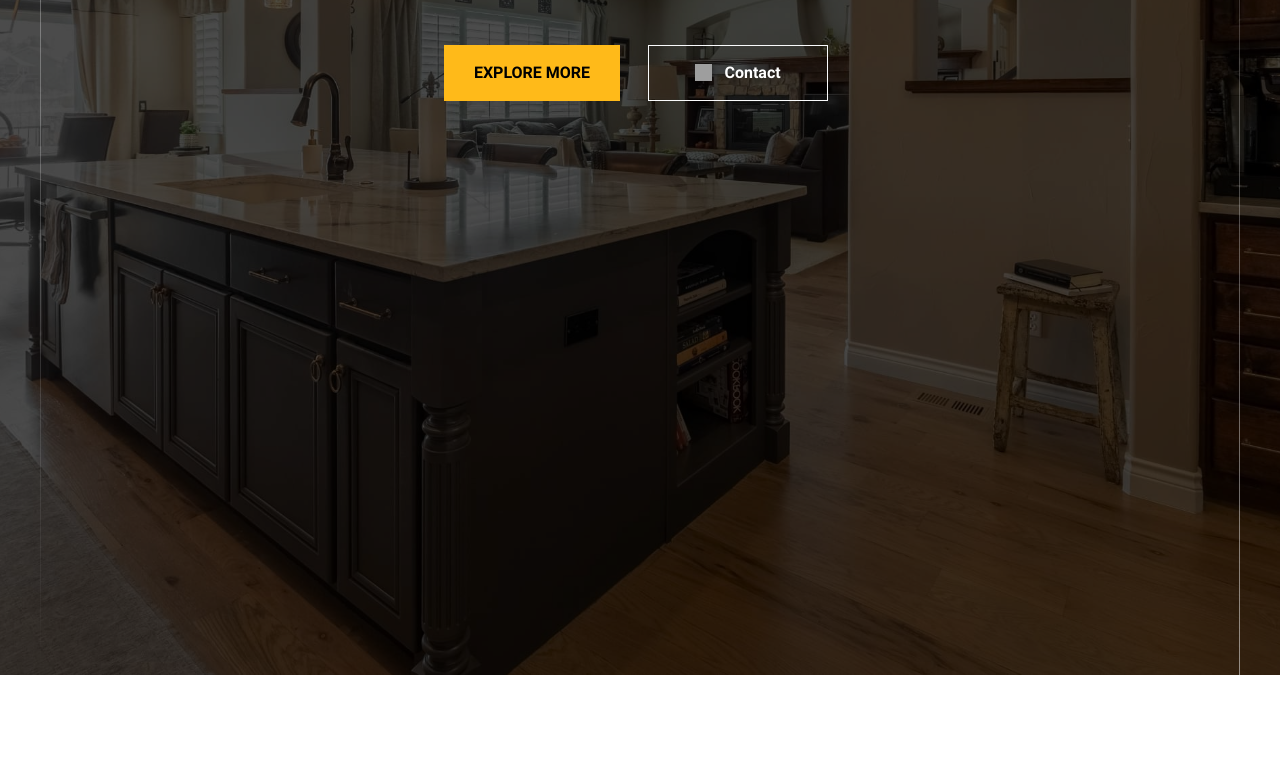
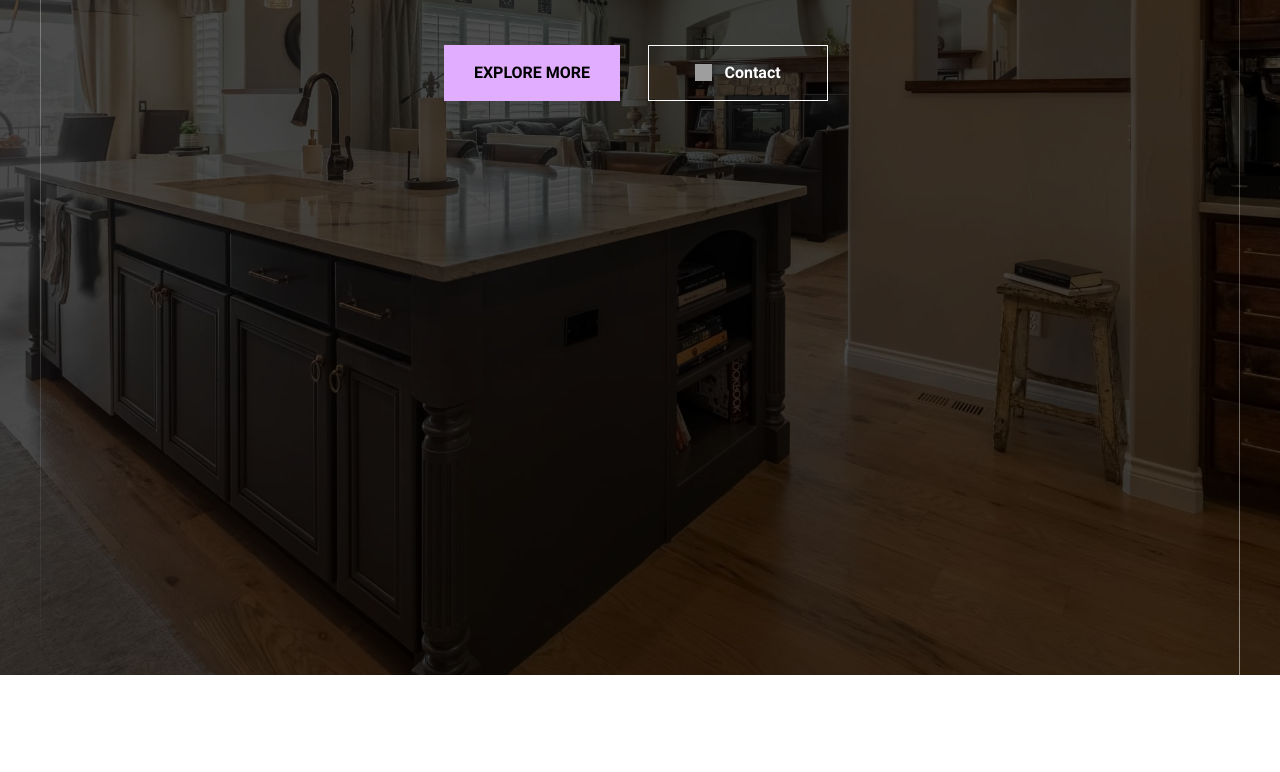
Before and after one commit to TimeKeeper1423/dev-parenting, an Eleventy site: page src/index.html in a window 1280 px wide. Shown: the part 452-1224 px from the top of the page. Built offline with nearby package versions, Linux system fonts and the light colour scheme; Eleventy itself is replaced by a stand-in of ours; files that its build step writes are made by us from their sources; grey boxes are pictures that could not be loaded.

Commit message:
scss changed

```diff
--- a/src/assets/sass/dark.scss
+++ b/src/assets/sass/dark.scss
@@ -8,9 +8,9 @@
 @media only screen and (min-width: 0em) {
     // Dark Mode Color Scheme
     :root {
-        --dark: #082032;
-        --medium: #2c394b;
-        --accent: #334756;
+        --dark: #0C134F;
+    --medium: #5C469C;
+        --accent: #655DBB;
     }
 
     body.dark-mode {
--- a/src/assets/sass/root.scss
+++ b/src/assets/sass/root.scss
@@ -8,9 +8,9 @@
 @media only screen and (min-width: 0em) {
     // Website colors
     :root {
-        --primary: #ffba19;
-        --primaryLight: #ffd675;
-        --secondary: #001f3f;
+        --primary: #E1AEFF;
+        --primaryLight: #A367B1;
+        --secondary: #C147E9;
         --secondaryLight: #001f3f;
         --headerColor: #1a1a1a;
         --bodyTextColor: #4e4b66;
```
